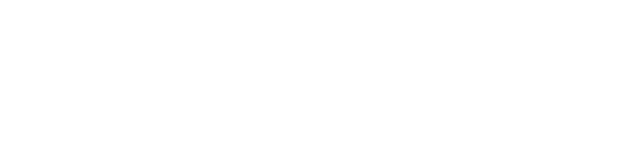
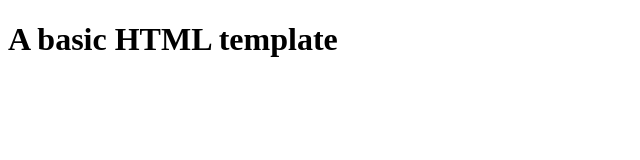
Before and after one commit to cleste2/map672, a plain HTML site: page Module-01/Index.html in a window 1280 px wide. Shown: the whole page, without its empty margins (0-640 px from the left). Drawn offline with Linux system fonts and the light colour scheme.

Commit message:
Add an H1 header title

```diff
--- a/Module-01/Index.html
+++ b/Module-01/Index.html
@@ -6,6 +6,6 @@
 <meta name='viewport' content='initial-scale=1,maximum-scale=1,user-scalable=no' />
 </head>
 <body>
-<h1></h1>
+<h1>A basic HTML template</h1>
 </body>
 </html>
```
